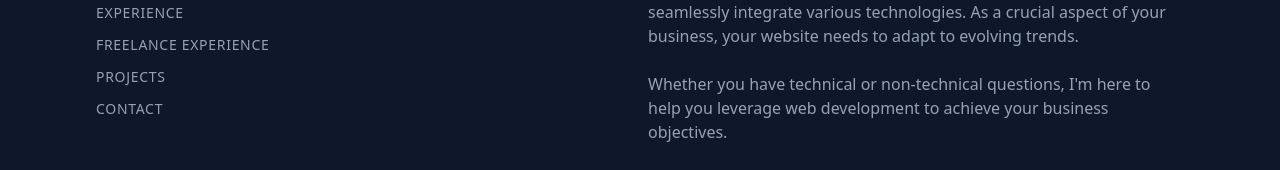
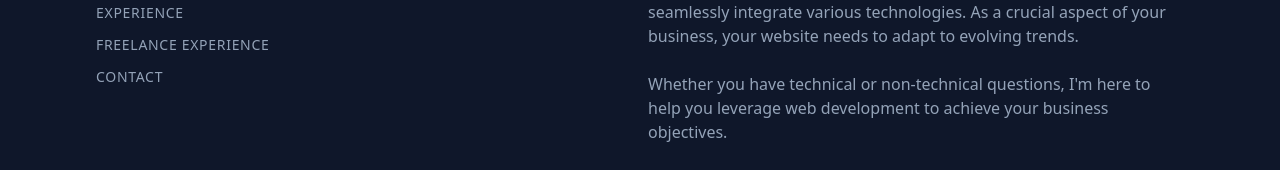
Before and after one commit to franpas12123/personal-website, a Vue app: page / in a window 1280 px wide. Shown: the part 336-506 px from the top of the page. Built offline with nearby package versions, Linux system fonts and the light colour scheme.

Commit message:
comment out projects link

```diff
--- a/src/stores/store.ts
+++ b/src/stores/store.ts
@@ -26,13 +26,13 @@ export const useStore = defineStore('store', () => {
       ariaLabel: 'Freelance experience',
       isVisible: useElementVisibility(null)
     },
-    projects: {
-      name: "projects",
-      url: "#projects",
-      ref: 'projects',
-      ariaLabel: 'Projects',
-      isVisible: useElementVisibility(null)
-    },
+    // projects: {
+    //   name: "projects",
+    //   url: "#projects",
+    //   ref: 'projects',
+    //   ariaLabel: 'Projects',
+    //   isVisible: useElementVisibility(null)
+    // },
     contact: {
       name: "contact",
       url: "#contact",
```
